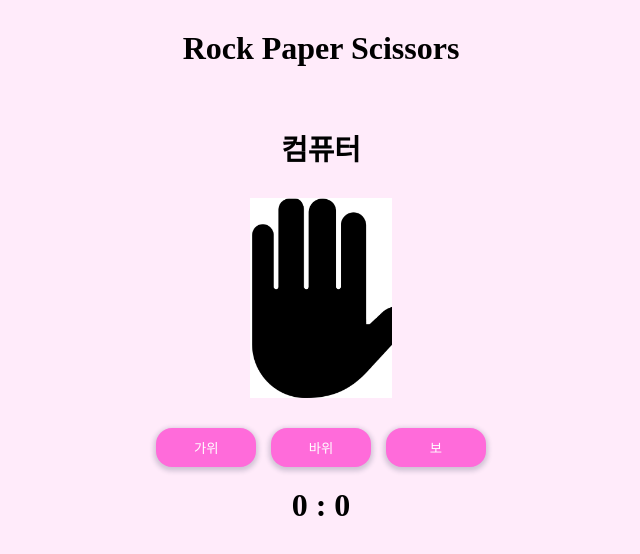
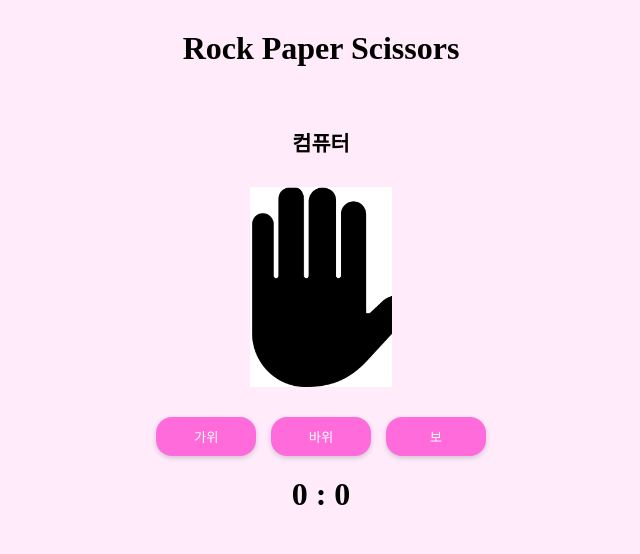
Before and after one commit to jieunheo/javascript-game, a website: page rockPaperScissors/index.html in a window 1280 px wide. Both pictures are taken after a click on the button "게임 시작". Shown: the whole page, without its empty margins (319-959 px from the left). Drawn offline with Linux system fonts and the light colour scheme.

Commit message:
가위바위보 css 수정

```diff
--- a/rockPaperScissors/style.css
+++ b/rockPaperScissors/style.css
@@ -30,6 +30,10 @@ ul, li {
   padding: 30px;
 }
 
+.h2 {
+  font-size: 1.3rem;
+}
+
 .description {
   margin-bottom: 20px;
 }
@@ -43,7 +47,7 @@ button {
   background-color: rgb(255, 107, 218);
   color: #fff;
   padding: 10px 20px;
-  box-shadow: 0 2px 5px 2px rgba(18, 35, 66, 0.2);
+  box-shadow: 0 2px 5px rgba(18, 35, 66, 0.2);
   width: 100px;
   border-radius: 16px;
 }
```
